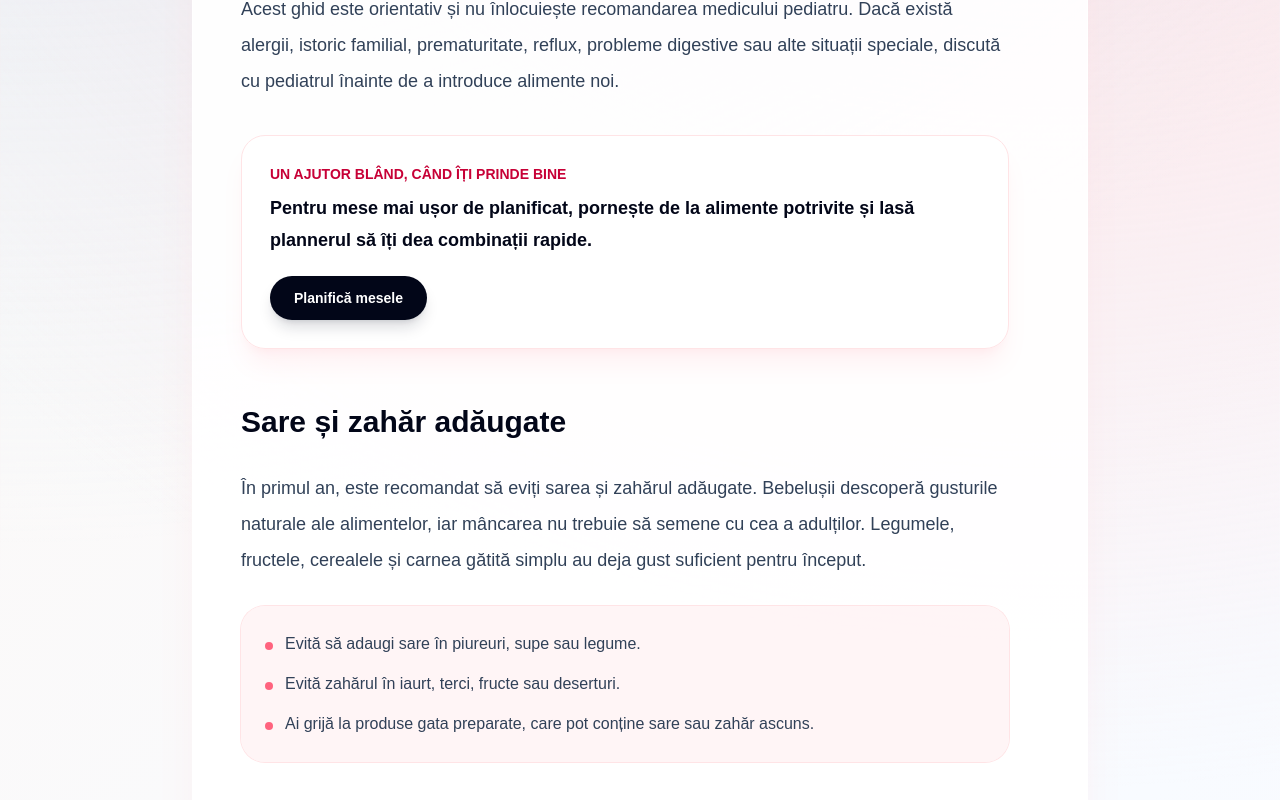
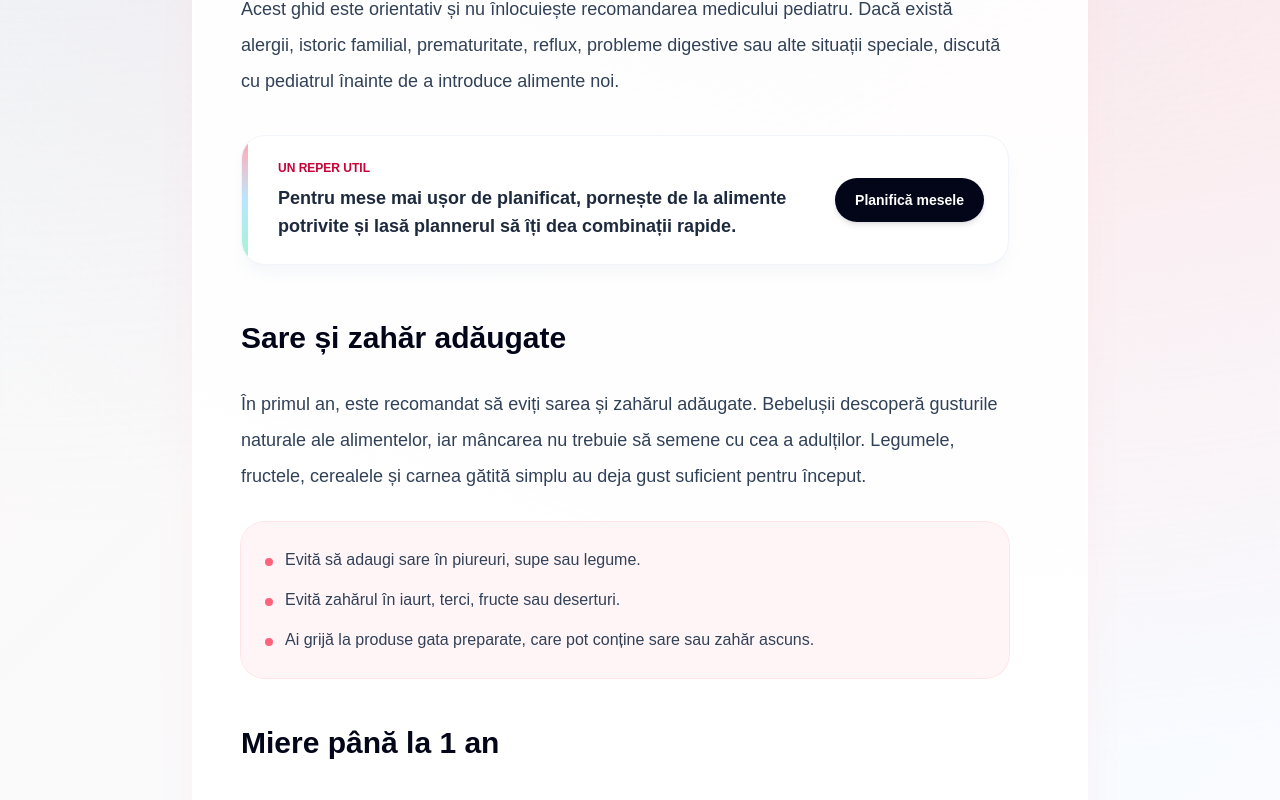
Before and after one commit to iulianacristea/bebecreste, a Next.js app: page /blog/alimente-de-evitat-in-diversificare in a window 1280 px wide. Shown: the part 1596-2396 px from the top of the page. Built offline with nearby package versions, Linux system fonts and the light colour scheme.

Commit message:
small improve

```diff
--- a/app/blog/[slug]/page.tsx
+++ b/app/blog/[slug]/page.tsx
@@ -239,28 +239,29 @@ function ArticleCta({
 
   return (
     <div
-      className={`rounded-[1.5rem] border border-rose-100 bg-white/90 p-6 shadow-xl shadow-rose-200/25 ${
+      className={`relative overflow-hidden rounded-[1.5rem] border border-slate-100 bg-white p-5 shadow-lg shadow-slate-100/80 ${
         isEndPlacement
-          ? "mt-8 sm:flex sm:items-center sm:justify-between sm:gap-6 sm:p-8"
-          : "my-9 sm:p-7"
+          ? "mt-8 sm:p-6"
+          : "my-9 sm:p-6"
       }`}
     >
-      <div>
-        <p className="text-sm font-bold uppercase text-rose-700">
-          Un ajutor blând, când îți prinde bine
+      <div className="absolute inset-y-0 left-0 w-1.5 bg-gradient-to-b from-rose-300 via-sky-200 to-emerald-200" />
+      <div className="flex flex-col gap-5 pl-3 sm:flex-row sm:items-center sm:justify-between">
+        <div className="max-w-2xl">
+          <p className="text-xs font-bold uppercase tracking-normal text-rose-700">
+            Un reper util
           </p>
-        <p className="mt-2 text-lg font-bold leading-8 text-slate-950">
+          <p className="mt-2 text-base font-semibold leading-7 text-slate-800 sm:text-lg">
             {cta.text}
           </p>
         </div>
         <Link
           href={cta.href}
-        className={`mt-5 inline-flex shrink-0 rounded-full bg-slate-950 px-6 py-3 text-sm font-semibold text-white shadow-lg shadow-slate-900/15 transition duration-200 hover:-translate-y-0.5 hover:bg-slate-800 hover:shadow-xl hover:shadow-slate-900/20 focus:outline-none focus:ring-4 focus:ring-slate-300 active:translate-y-0 ${
-          isEndPlacement ? "sm:mt-0" : ""
-        }`}
+          className="inline-flex w-full shrink-0 justify-center rounded-full bg-slate-950 px-5 py-3 text-sm font-semibold text-white shadow-md shadow-slate-900/10 transition duration-200 hover:-translate-y-0.5 hover:bg-slate-800 hover:shadow-lg hover:shadow-slate-900/15 focus:outline-none focus:ring-4 focus:ring-slate-300 active:translate-y-0 sm:w-auto"
         >
           {cta.buttonText}
         </Link>
+      </div>
     </div>
   );
 }
--- a/src/components/EmailCapture.tsx
+++ b/src/components/EmailCapture.tsx
@@ -18,24 +18,25 @@ export function EmailCapture({ className = "" }: EmailCaptureProps) {
 
   return (
     <section className={className}>
-      <div className="mx-auto max-w-6xl rounded-[2rem] border border-white/80 bg-white/85 p-6 shadow-2xl shadow-rose-200/25 backdrop-blur sm:p-8 lg:p-10">
-        <div className="grid gap-6 lg:grid-cols-[1fr_0.9fr] lg:items-center">
-          <div>
+      <div className="mx-auto max-w-5xl overflow-hidden rounded-[2rem] border border-slate-100 bg-white shadow-xl shadow-slate-100/80">
+        <div className="grid lg:grid-cols-[0.95fr_1.05fr]">
+          <div className="bg-gradient-to-br from-rose-50 via-white to-sky-50 p-6 sm:p-8 lg:p-10">
             <p className="text-sm font-bold uppercase text-rose-700">
               Ghid gratuit
             </p>
-            <h2 className="mt-3 max-w-2xl text-3xl font-bold leading-tight tracking-tight text-slate-950 sm:text-4xl">
+            <h2 className="mt-3 text-3xl font-bold leading-tight tracking-tight text-slate-950 sm:text-4xl">
               Primește ghidul gratuit pentru rutine mai liniștite
             </h2>
-            <p className="mt-4 max-w-2xl text-base leading-7 text-slate-600">
+            <p className="mt-4 text-base leading-7 text-slate-600">
               Un ghid simplu cu repere pentru somn, mese și activități în
               primii ani.
             </p>
           </div>
 
+          <div>
             <form
               onSubmit={handleSubmit}
-            className="rounded-[1.5rem] border border-rose-100 bg-rose-50/55 p-5 shadow-sm sm:p-6"
+              className="flex h-full flex-col justify-center p-6 sm:p-8 lg:p-10"
             >
               <label
                 htmlFor="guide-email"
@@ -54,11 +55,11 @@ export function EmailCapture({ className = "" }: EmailCaptureProps) {
                   }}
                   placeholder="email@exemplu.ro"
                   required
-                className="w-full rounded-2xl border border-white bg-white px-4 py-3.5 text-slate-900 outline-none transition duration-200 placeholder:text-slate-400 hover:border-rose-200 focus:border-rose-300 focus:ring-4 focus:ring-rose-100"
+                  className="w-full rounded-full border border-slate-200 bg-white px-5 py-3.5 text-slate-900 outline-none transition duration-200 placeholder:text-slate-400 hover:border-rose-200 focus:border-rose-300 focus:ring-4 focus:ring-rose-100"
                 />
                 <button
                   type="submit"
-                className="rounded-2xl bg-slate-950 px-6 py-3.5 text-sm font-semibold text-white shadow-lg shadow-slate-900/15 transition duration-200 hover:-translate-y-0.5 hover:bg-slate-800 hover:shadow-xl hover:shadow-slate-900/20 focus:outline-none focus:ring-4 focus:ring-slate-300 active:translate-y-0"
+                  className="rounded-full bg-slate-950 px-6 py-3.5 text-sm font-semibold text-white shadow-md shadow-slate-900/10 transition duration-200 hover:-translate-y-0.5 hover:bg-slate-800 hover:shadow-lg hover:shadow-slate-900/15 focus:outline-none focus:ring-4 focus:ring-slate-300 active:translate-y-0"
                 >
                   Vreau ghidul
                 </button>
@@ -80,6 +81,7 @@ export function EmailCapture({ className = "" }: EmailCaptureProps) {
             </form>
           </div>
         </div>
+      </div>
     </section>
   );
 }
```
Lines whose indentation alone changed are shown as unchanged.
